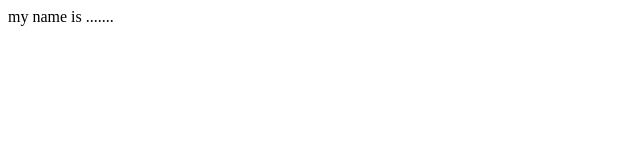
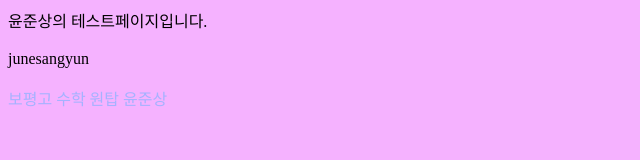
Before and after one commit to githubmanager56/king, a plain HTML site: page index.html in a window 1280 px wide. Shown: the whole page, without its empty margins (0-640 px from the left). Drawn offline with Linux system fonts and the light colour scheme.

Commit message:
Update index.html

```diff
--- a/index.html
+++ b/index.html
@@ -1,7 +1,12 @@
 <html>
 
 <head> <title>  </title> </head>
-<body>
- my name is .......
+<body bgcolor="f5b2ff">
+
+윤준상의 테스트페이지입니다.<br><br>
+junesangyun
+</font>
+<font color="a5b2ff"><br><br>
+보평고 수학 원탑 윤준상
 </body>
 </html>
```
